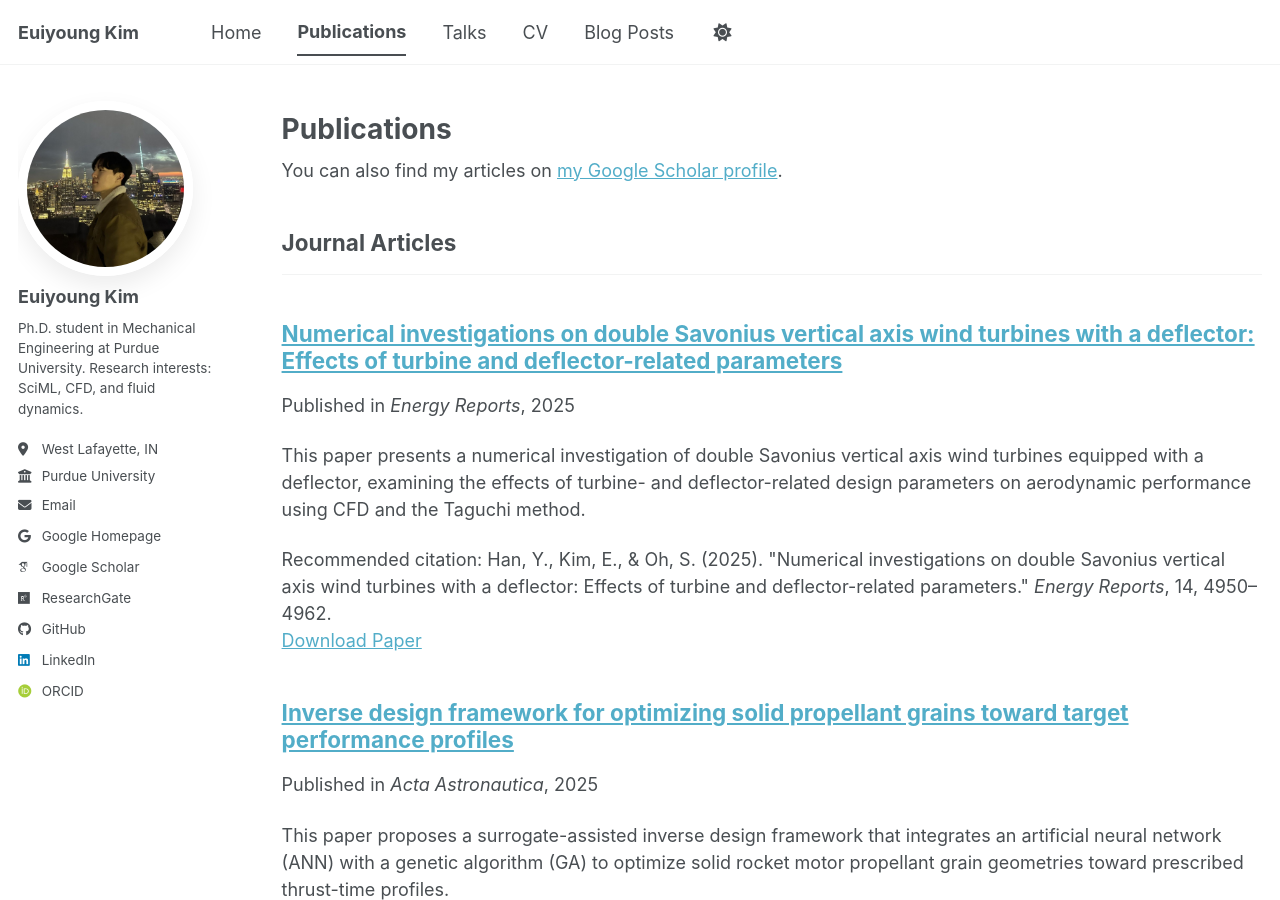
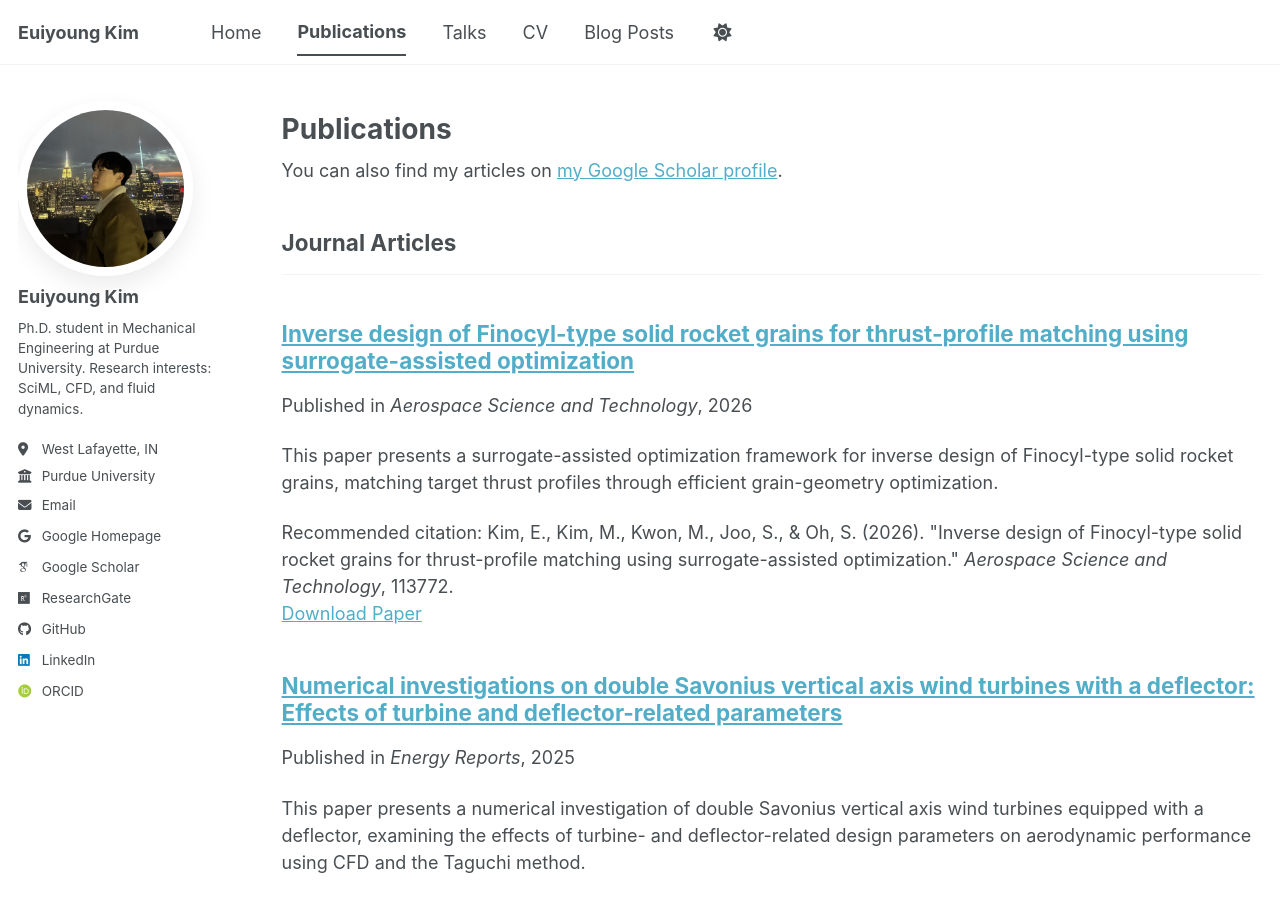
Before and after one commit to key9912/key9912.github.io, a Jekyll site: the page built from _pages/publications.html, in a window 1280 px wide and 900 px high. Built offline with Jekyll 4.4.1, drawn with Linux system fonts in a browser that asks for light colours; some web fonts are replaced; a script bundle is joined from its source files by our own code; library files that are not in the unit come from our copies.

Commit message:
Add Aerospace Science and Technology publication

```diff
--- a/_data/cv.json
+++ b/_data/cv.json
@@ -71,6 +71,13 @@
   "references": [],
   "publications": [
     {
+      "name": "Inverse design of Finocyl-type solid rocket grains for thrust-profile matching using surrogate-assisted optimization",
+      "publisher": "Aerospace Science and Technology",
+      "releaseDate": "2026",
+      "website": "https://doi.org/10.1016/j.ast.2026.113772",
+      "summary": "First author."
+    },
+    {
       "name": "Inverse design framework for optimizing solid propellant grains toward target performance profiles",
       "publisher": "Acta Astronautica",
       "releaseDate": "2025",
--- /dev/null
+++ b/_publications/2026-09-15-inverse-design-finocyl-grains.md
@@ -0,0 +1,16 @@
+---
+title: "Inverse design of Finocyl-type solid rocket grains for thrust-profile matching using surrogate-assisted optimization"
+collection: publications
+category: manuscripts
+permalink: /publication/2026-09-15-inverse-design-finocyl-grains
+excerpt: "This paper presents a surrogate-assisted optimization framework for inverse design of Finocyl-type solid rocket grains, matching target thrust profiles through efficient grain-geometry optimization."
+date: 2026-09-15
+venue: "Aerospace Science and Technology"
+paperurl: "https://doi.org/10.1016/j.ast.2026.113772"
+citation: 'Kim, E., Kim, M., Kwon, M., Joo, S., & Oh, S. (2026). "Inverse design of Finocyl-type solid rocket grains for thrust-profile matching using surrogate-assisted optimization." <i>Aerospace Science and Technology</i>, 113772.'
+---
+This study presents a surrogate-assisted optimization framework for the inverse design of Finocyl-type solid rocket motor grains to match target thrust-profile requirements.
+
+The proposed approach combines grain burnback and internal ballistic analysis with efficient surrogate modeling and optimization, enabling rapid exploration of Finocyl grain geometries while reducing the computational cost associated with repeated high-fidelity evaluations.
+
+The results demonstrate that the framework can identify grain configurations that closely reproduce prescribed thrust profiles, supporting efficient conceptual design and performance matching for solid rocket motors.
```
